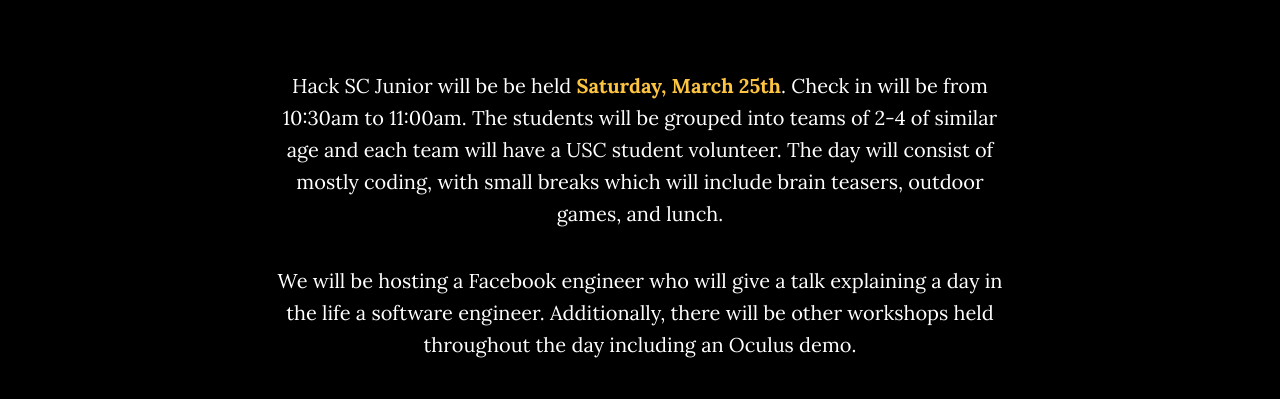
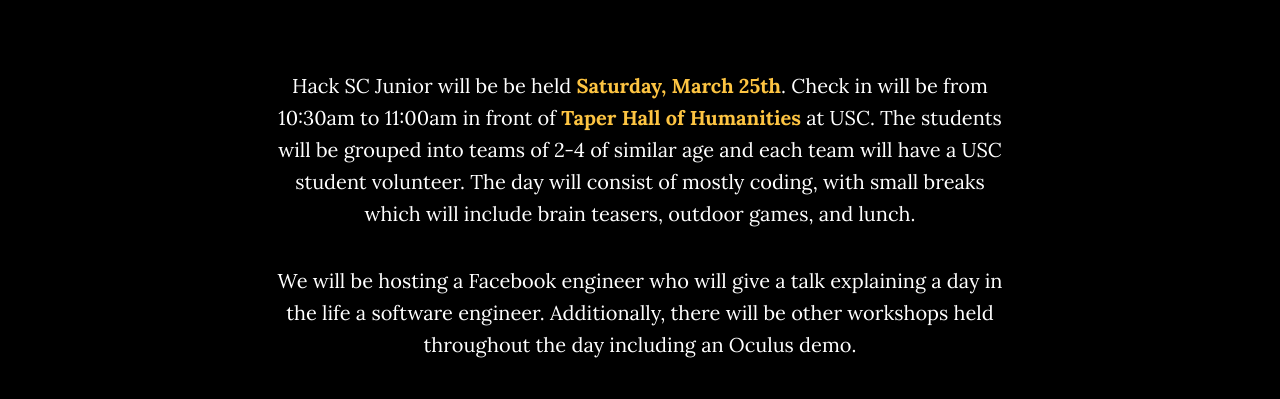
Before and after one commit to osagero1996/hackscjrtemp, a website: page public/index.html in a window 1280 px wide. Shown: the part 805-1204 px from the top of the page. Drawn offline with nearby package versions, Linux system fonts and the light colour scheme.

Commit message:
add taper hall

```diff
--- a/public/index.html
+++ b/public/index.html
@@ -94,7 +94,7 @@
     <section id="about" class="container content-section text-center">
         <div class="row">
             <div class="col-lg-8 col-lg-offset-2">
-                <p>Hack SC Junior will be be held <b>Saturday, March 25th</b>. Check in will be from 10:30am to 11:00am. The students will be grouped into teams of 2-4 of similar age and each team will have a USC student volunteer. The day will consist of mostly coding, with small breaks which will include brain teasers, outdoor games, and lunch. </p>
+                <p>Hack SC Junior will be be held <b>Saturday, March 25th</b>. Check in will be from 10:30am to 11:00am in front of <b>Taper Hall of Humanities</b> at USC. The students will be grouped into teams of 2-4 of similar age and each team will have a USC student volunteer. The day will consist of mostly coding, with small breaks which will include brain teasers, outdoor games, and lunch. </p>
                 <p>We will be hosting a Facebook engineer who will give a talk explaining a day in the life a software engineer. Additionally, there will be other workshops held throughout the day including an Oculus demo.</p>
             </div>
         </div>
```
